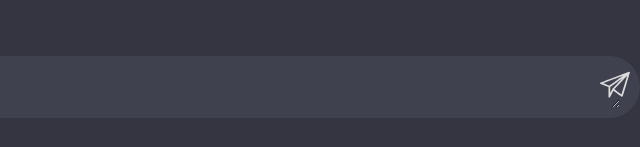
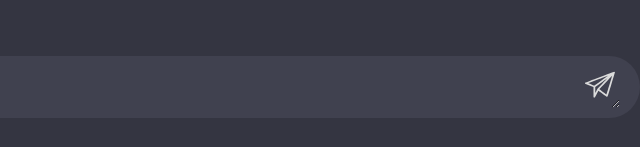
Before and after one commit to linnflux/isogpt, a website built with Vite: page client/index.html in a window 1280 px wide. Shown: the part 650-797 px from the top of the page, 640-1280 px from the left. Built offline with nearby package versions, Linux system fonts and the light colour scheme.

Commit message:
icon style

```diff
--- a/client/style.css
+++ b/client/style.css
@@ -164,5 +164,5 @@ button {
 form img {
   width: 30px;
   height: 30px;
-  margin-left: -30px;
+  margin-left: -60px;
 }
```
